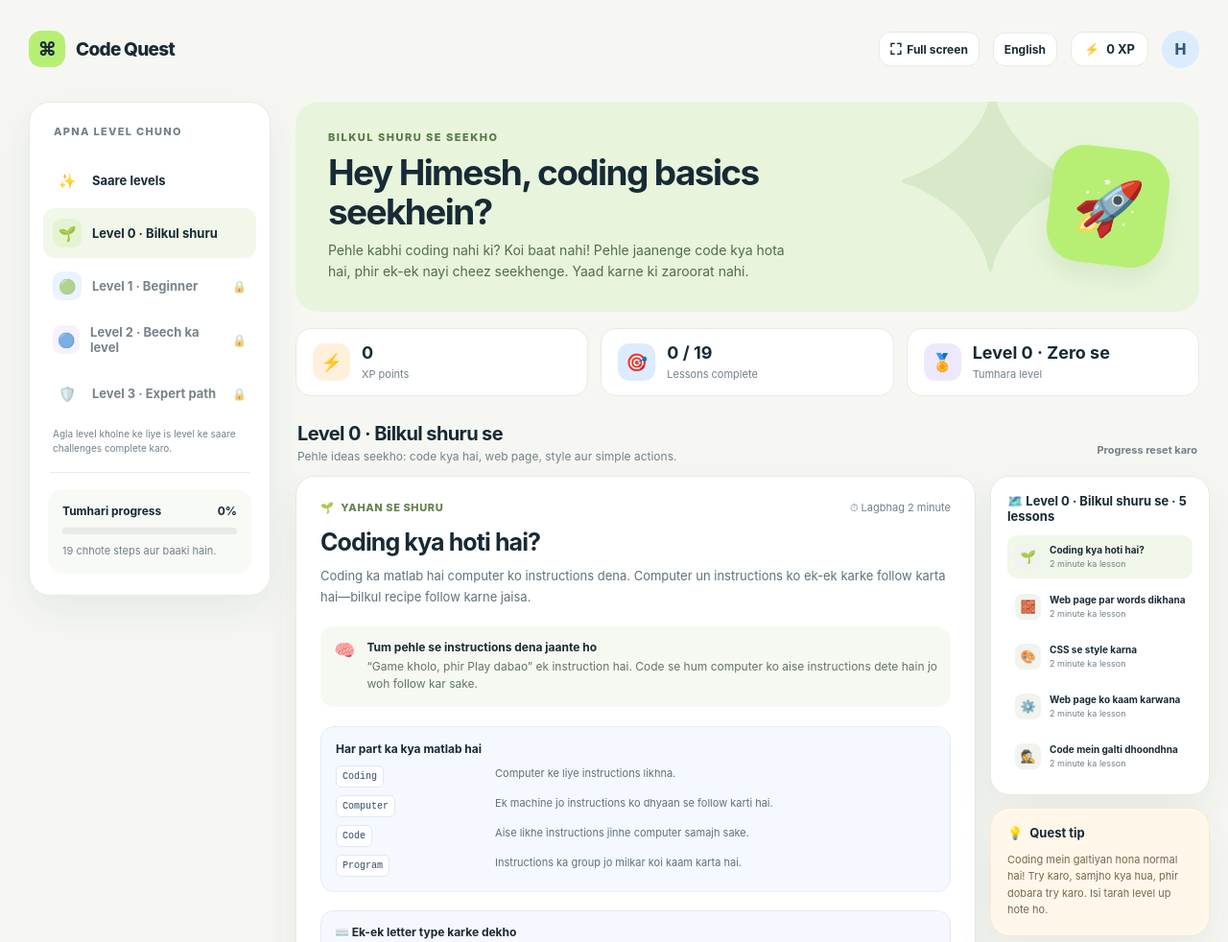
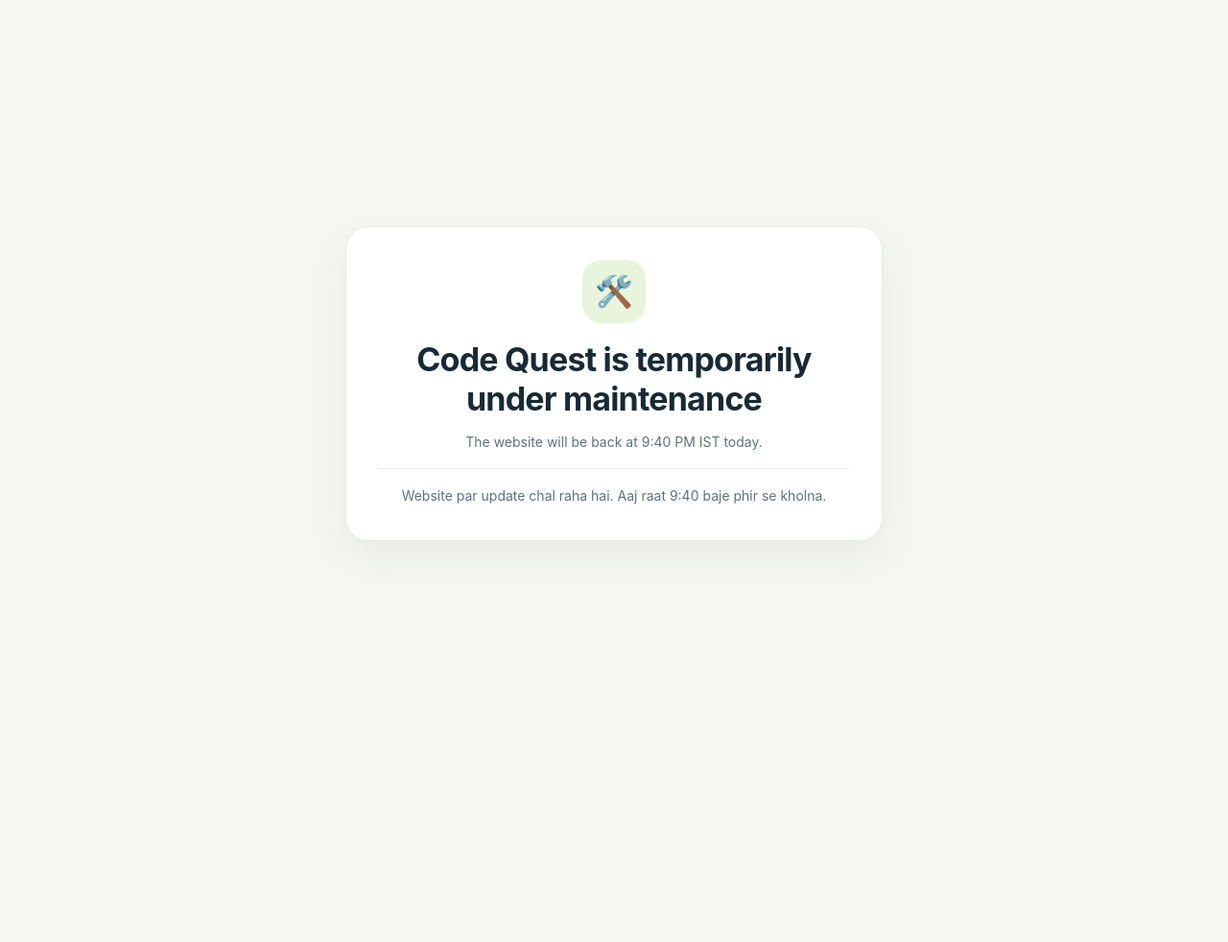
Before and after one commit to Powerhouse7/himesh-coding-game, a plain HTML site: page index.html in a window 1280 px wide. Shown: the top 982 px of the page at 96% size. After the commit the page ends 800 px from the top, so only its background shows below. Drawn offline with Linux system fonts and the light colour scheme.

Commit message:
Schedule public maintenance window
Co-authored-by: Copilot App <223556219+Copilot@users.noreply.github.com>

```diff
--- a/index.html
+++ b/index.html
@@ -27,6 +27,15 @@
     button { font: inherit; }
     button:focus-visible, a:focus-visible { outline: 3px solid #6c9eec; outline-offset: 3px; }
     .app { width: min(1440px, 100%); margin: 0 auto; padding: 22px 30px 42px; }
+    html.maintenance-mode, html.maintenance-mode body { overflow: hidden; }
+    html.maintenance-mode .app { display: none; }
+    .maintenance-screen { position: fixed; inset: 0; z-index: 9999; display: none; place-items: center; overflow-y: auto; padding: 24px; background: var(--paper); }
+    html.maintenance-mode .maintenance-screen { display: grid; }
+    .maintenance-card { width: min(560px, 100%); padding: 34px; background: white; border: 1px solid var(--line); border-radius: 24px; box-shadow: var(--shadow); text-align: center; }
+    .maintenance-icon { width: 66px; height: 66px; display: grid; place-items: center; margin: 0 auto 18px; border-radius: 20px; background: #e8f5dc; font-size: 32px; }
+    .maintenance-card h1 { margin: 0 0 12px; font-size: clamp(24px, 5vw, 34px); line-height: 1.2; letter-spacing: -.8px; }
+    .maintenance-card p { margin: 0; color: #60717a; font-size: 14px; line-height: 1.7; }
+    .maintenance-hinglish { margin-top: 16px !important; padding-top: 16px; border-top: 1px solid var(--line); }
     .topbar { height: 58px; display: flex; align-items: center; justify-content: space-between; margin-bottom: 26px; }
     .brand { display: flex; align-items: center; gap: 11px; font-size: 19px; font-weight: 850; letter-spacing: -.7px; }
     .brand-mark { width: 38px; height: 38px; display: grid; place-items: center; background: var(--green); border-radius: 13px; font-size: 20px; }
@@ -237,8 +246,22 @@
       .next-button { align-self: flex-end; }
     }
   </style>
+  <script>
+    window.codeQuestMaintenanceEnd = Date.parse("2026-11-24T21:40:00+05:30");
+    if (window.location.protocol !== "file:" && Date.now() < window.codeQuestMaintenanceEnd) {
+      document.documentElement.classList.add("maintenance-mode");
+    }
+  </script>
 </head>
 <body>
+  <main class="maintenance-screen" role="status" aria-live="polite">
+    <div class="maintenance-card">
+      <div class="maintenance-icon" aria-hidden="true">🛠️</div>
+      <h1>Code Quest is temporarily under maintenance</h1>
+      <p>The website will be back at 9:40 PM IST today.</p>
+      <p class="maintenance-hinglish">Website par update chal raha hai. Aaj raat 9:40 baje phir se kholna.</p>
+    </div>
+  </main>
   <div class="app">
     <header class="topbar">
       <div class="brand"><span class="brand-mark" aria-hidden="true">⌘</span> Code Quest</div>
@@ -336,6 +359,12 @@
   </div>
 
   <script>
+    if (document.documentElement.classList.contains("maintenance-mode")) {
+      window.setTimeout(() => {
+        document.documentElement.classList.remove("maintenance-mode");
+      }, Math.max(0, window.codeQuestMaintenanceEnd - Date.now()));
+    }
+
     const lessons = [
       {
         id: "basics", level: "zero", path: "web", icon: "🌱", label: "Start here", title: "What is coding?",
```
